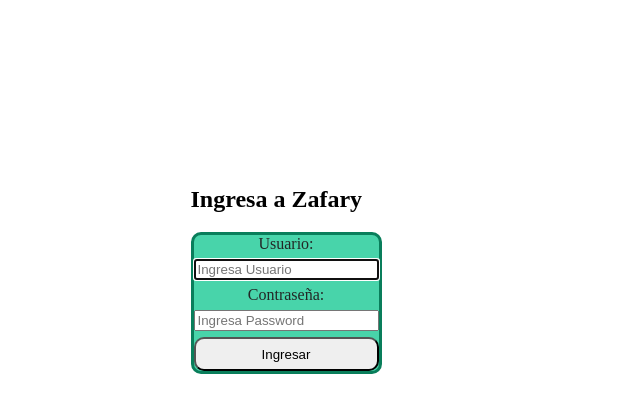
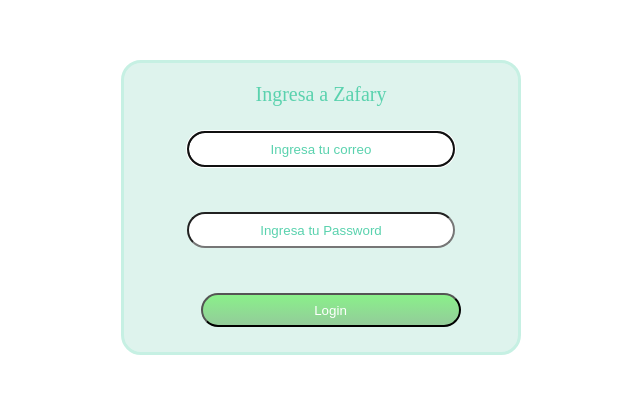
Before and after one commit to ftorresm/ejercicios-taller-apps, a plain HTML site: page Login/index.html in a window 1280 px wide. Shown: the part 130-542 px from the top of the page, without its empty margins (354-994 px from the left). Drawn offline with Linux system fonts and the light colour scheme.

Commit message:
Add files via upload

```diff
--- a/Login/index.html
+++ b/Login/index.html
@@ -10,16 +10,13 @@
 <body>
   <main>
     <section class="caja-login">
-      <h1>Ingresa a Zafary</h1>
+      <p>Ingresa a Zafary</p>
       <form >
         <header >
-        <p><label >Usuario:</label></p>
-        <input name="usuario" type="text" id="usuario" placeholder="Ingresa Usuario" autofocus="" required=""></p>
+    <input  type="text"  placeholder="Ingresa tu correo" autofocus="" required=""></p>
+       <input  type="password" id="contrasenia" placeholder="Ingresa tu Password" required=""></p>
 
-    <p><label>Contraseña:</label></p>
-        <input name="contrasenia" type="password" id="contrasenia" placeholder="Ingresa Password" required=""></p>
-
-    <p class="boton" id="boton"><input type="submit" id="submit" name="submit" value="Ingresar" class="boton"></p>
+    <p><input type="submit" id="submit" name="submit" value="Login" class="boton"></p>
         <!-- small -->
       </header>
       </form>
--- a/Login/styles.css
+++ b/Login/styles.css
@@ -1,41 +1,50 @@
-* {
-  box-sizing: border-box;
-}
 
-body {
-  margin: 0;
-  display: grid;
-  grid-template-columns: 1fr;
-  position: absolute;
-  top: 0;
-  bottom: 0;
-  left: 0;
-  right: 0;
-}
 
-main {
-  display: grid;
-  align-items: center;
-  justify-items: center;
-}
+   .caja-login{
+    text-align: center;
+    border: solid rgb(198, 240, 227);
+    background: rgb(222, 243, 237);
+    border-radius: 20px;
 
-header {
-  color: rgb(35, 39, 38);
-  background: rgb(72, 212, 170);
 
-  border: solid rgb(9, 126, 91);
-  border-radius: 10px;
 
-}
-.boton{
-  border-radius: 10px;
-  height: 34px;
+  }
+  body{
+position:absolute;
+left:50%;
+top:50%;
+margin-left:-165px;
+margin-top: -210px;
+width: 400px;
+
 
 }
 p{
-  display: grid;
-  text-align: center;
-  margin:0;
-  padding-bottom: 6px;
+    font-size: 20px;
+    color: #5AD2AE;
+   padding-bottom: 5px;
+   border-radius: 50px;
 
-}
+  }
+  input{
+    text-align: center;
+    border-radius: 50px;
+    width: 260px;
+    height: 30px;
+
+  }
+  input::placeholder{
+    color: #5AD2AE;
+    opacity: 1;
+  }
+  .boton{
+    text-align: center;
+    cursor: pointer;
+    border-radius: 40px;
+    height: 34px;
+    background: -webkit-linear-gradient(top,rgb(138, 240, 138),rgb(147, 204, 154));
+    background: linear-gradient(top,rgb(138, 240, 138),rgb(147, 204, 154));
+    color: white;
+    width: 260px;
+    margin-left:19PX;
+  }
```
